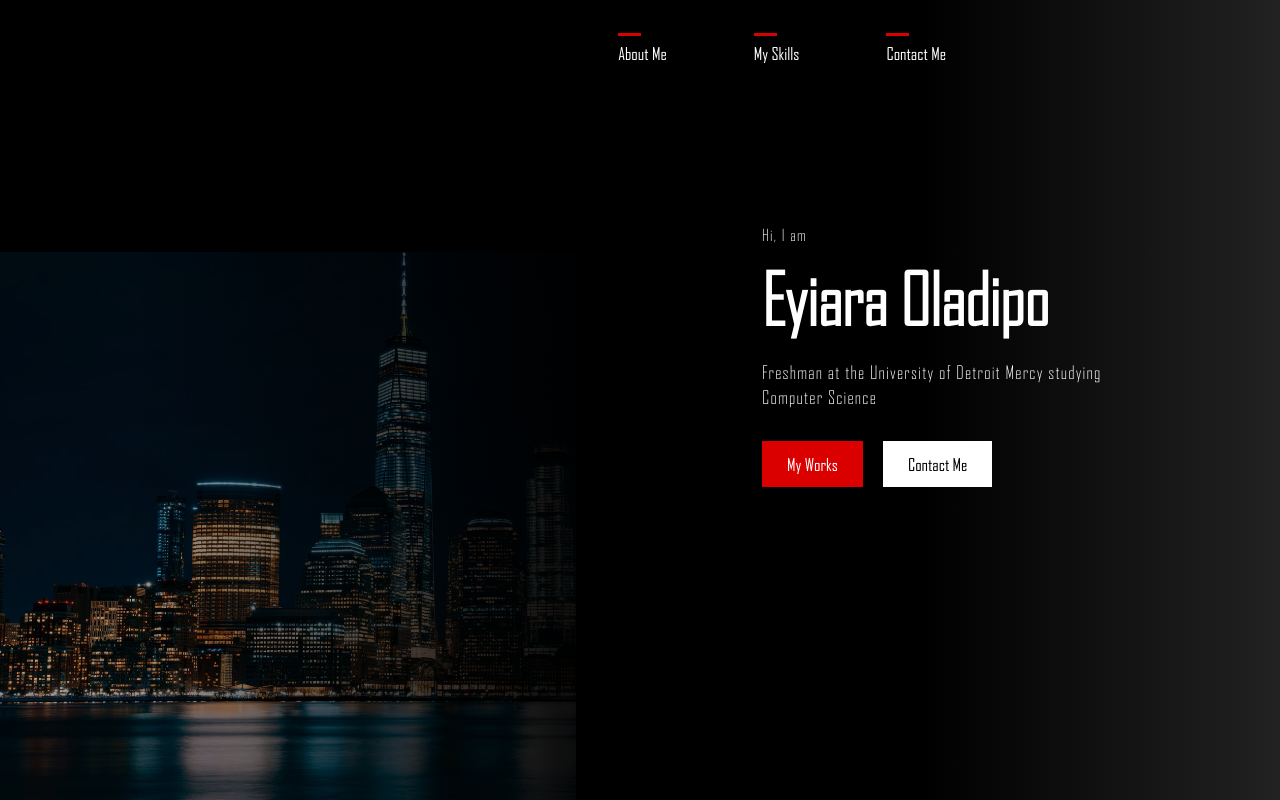
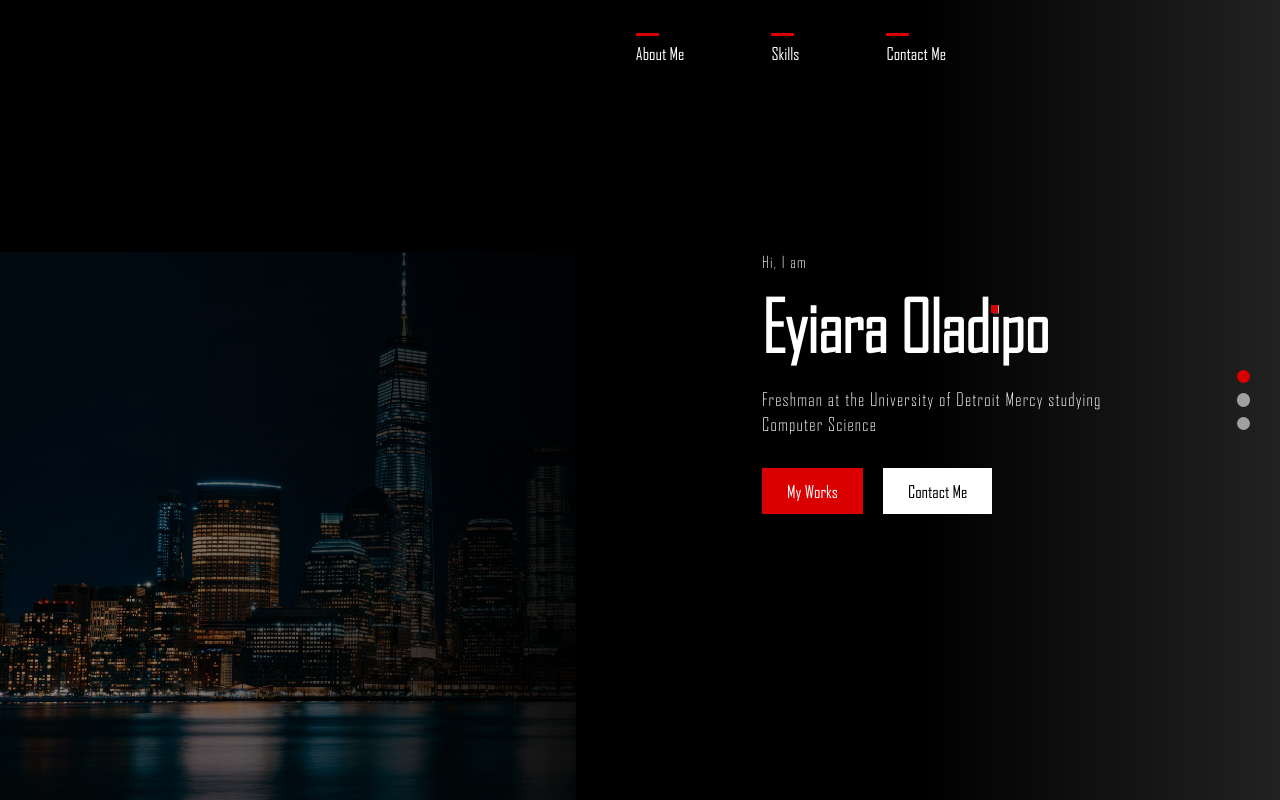
Before and after one commit to Ara-O/Portfolio-Website, a Vue app: page / in a window 1280 px wide. Built offline with nearby package versions, Linux system fonts and the light colour scheme.

Commit message:
Added additonal stylings

```diff
--- a/src/components/home.vue
+++ b/src/components/home.vue
@@ -6,7 +6,10 @@
     <div class="hero--header">
       <div class="arrange">
         <h5 class="intro">Hi, I am</h5>
-        <h3 class="name">Eyiara Oladipo</h3>
+        <h3 class="name">
+          Eyiara Olad<span><span class="letteri">i</span></span
+          >po
+        </h3>
         <h5 class="my--desc">
           Freshman at the University of Detroit Mercy studying Computer Science
         </h5>
@@ -24,6 +27,11 @@
         </div>
       </div>
     </div>
+    <div class="threedots">
+      <div class="indicator indicator one"></div>
+      <div class="indicator two"></div>
+      <div class="indicator three"></div>
+    </div>
   </div>
 </template>
 
--- a/src/components/navbar.vue
+++ b/src/components/navbar.vue
@@ -1,9 +1,18 @@
 <template>
   <nav id="nav">
     <ul class="navbar">
-      <li>About Me</li>
-      <li>My Skills</li>
-      <li>Contact Me</li>
+      <span>
+        <div class="red"></div>
+        <li>About Me</li>
+      </span>
+      <span>
+        <div class="red"></div>
+        <li>Skills</li>
+      </span>
+      <span>
+        <div class="red"></div>
+        <li>Contact Me</li>
+      </span>
     </ul>
   </nav>
 </template>
@@ -11,3 +20,17 @@
 <style src="../styles/navbar.scss" lang="scss"></style>
 
 <style scoped></style>
+<script>
+export default {
+  mounted() {
+    document.querySelectorAll("li").forEach((list) => {
+      list.addEventListener("mouseover", function (e) {
+        e.target.previousSibling.style.width = "40px";
+      });
+      list.addEventListener("mouseleave", function (e) {
+        e.target.previousSibling.style.width = "23px";
+      });
+    });
+  },
+};
+</script>
--- a/src/styles/home.scss
+++ b/src/styles/home.scss
@@ -37,7 +37,7 @@ img.bg-img {
   height: 100vh;
   width: 50%;
   position: absolute;
-  background: linear-gradient(90deg, #00000014 19%, #000000e6 87%);
+  background: linear-gradient(90deg, #00000036 19%, #000000e6 87%);
 }
 
 .name {
@@ -53,6 +53,7 @@ img.bg-img {
   margin-left: 186px;
   margin-top: 227px;
   color: white;
+  display: inline-block;
 }
 
 .intro {
@@ -78,3 +79,35 @@ h5.my--desc {
   display: flex;
   column-gap: 20px;
 }
+
+.threedots {
+  position: absolute;
+  right: 30px;
+  height: 100vh;
+  flex-direction: column;
+  justify-content: center;
+  display: flex;
+  align-items: center;
+  row-gap: 10px;
+}
+
+.indicator {
+  height: 13.5px;
+  background-color: rgb(160, 160, 160);
+  width: 13.5px;
+  border-radius: 20px;
+}
+
+.one {
+  background-color: #da0000;
+}
+
+.name::after {
+  content: "";
+  position: absolute;
+  width: 6.5px;
+  margin-top: 18.5px;
+  margin-left: -57.2px;
+  height: 8px;
+  background: #da0000;
+}
--- a/src/styles/navbar.scss
+++ b/src/styles/navbar.scss
@@ -22,12 +22,22 @@ ul {
     font-family: "Agency FB";
   }
 
-  li::before {
-    content: "";
-    position: absolute;
-    top: -10px;
-    height: 3px;
-    background: #da0000;
-    width: 23px;
-  }
+  // li::before {
+  //   content: "";
+  //   position: absolute;
+  //   top: -10px;
+  //   height: 3px;
+  //   background: #da0000;
+  //   width: 23px;
+  // }
 }
+
+.red {
+  display: inline;
+  height: 3px;
+  background: #da0000;
+  width: 23px;
+  position: absolute;
+  top: -10px;
+  transition: all 400ms ease-in;
+}
```
